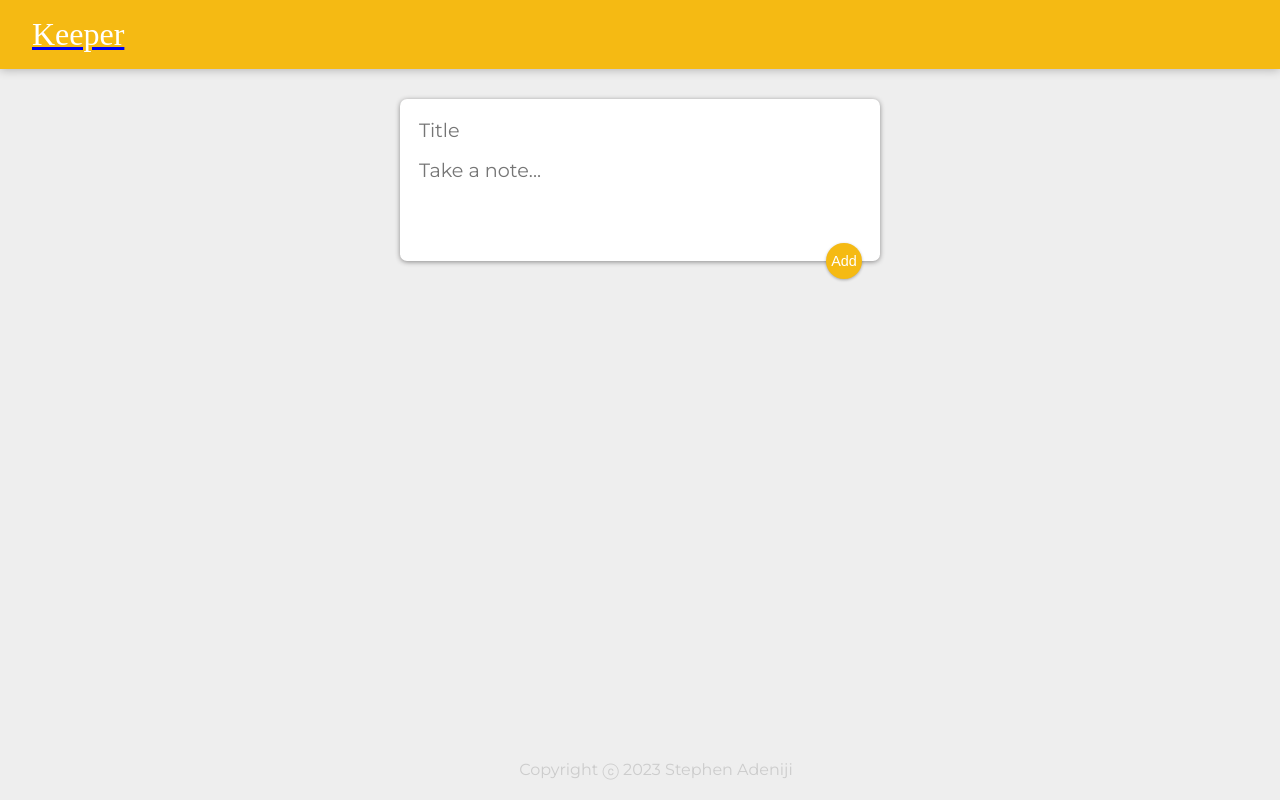
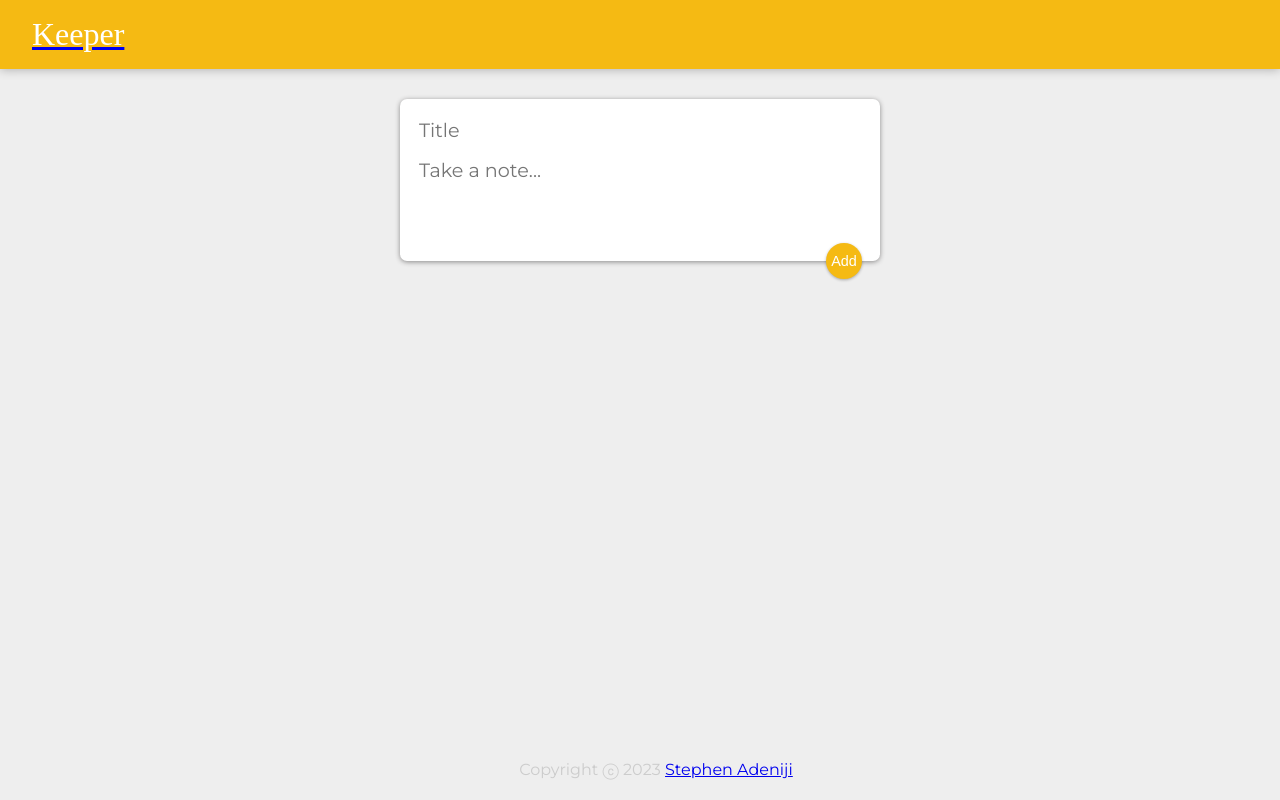
Before and after one commit to Praizee/Keeper-App-01, a React (Vite) app: page / in a window 1280 px wide. Built offline with nearby package versions, Linux system fonts and the light colour scheme; a web font is replaced by a local one.

Commit message:
Update Footer.jsx

```diff
--- a/src/components/Footer.jsx
+++ b/src/components/Footer.jsx
@@ -4,7 +4,7 @@ function Footer() {
     const currentYear = new Date().getFullYear();
     return (
         <footer>
-            <p>Copyright ⓒ {currentYear} Stephen Adeniji</p>
+            <p>Copyright ⓒ {currentYear} <a href="https://stephen-adeniji.netlify.app/">Stephen Adeniji</a> </p>
             {/* &copy; */}
         </footer>
     );
```
